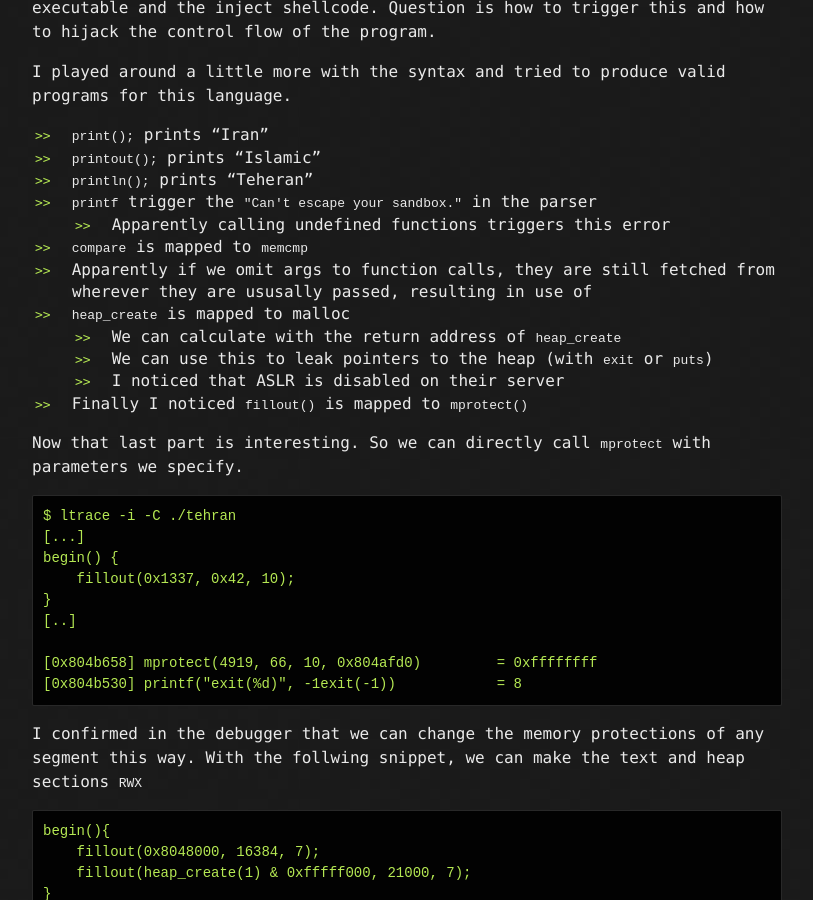
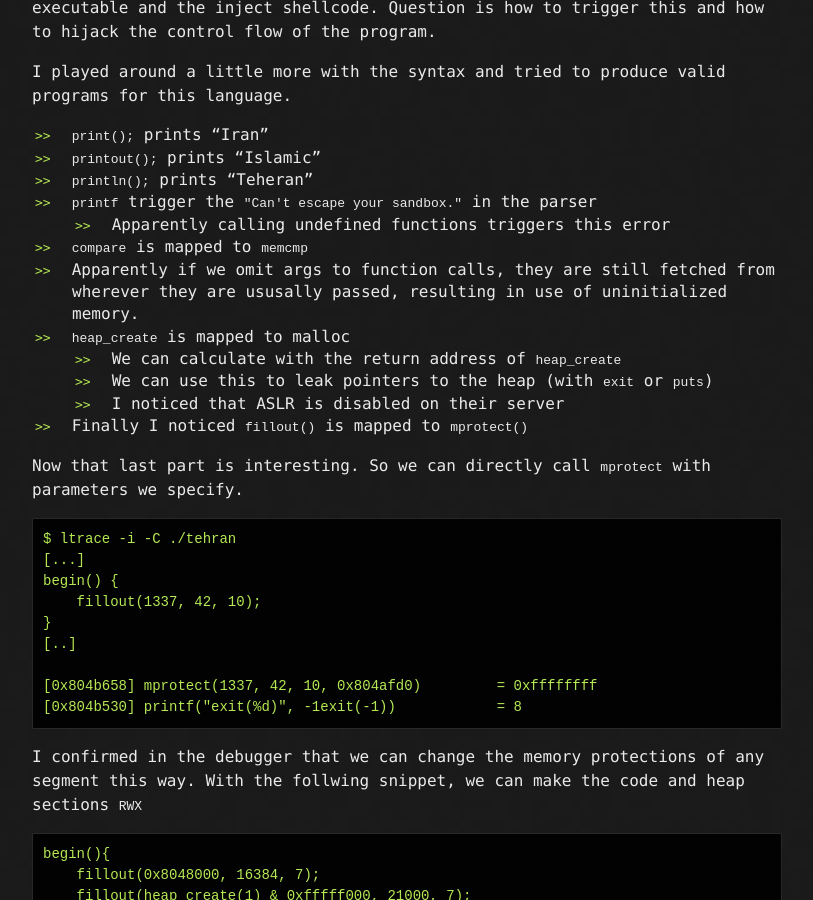
Before and after one commit to mtps3/Mtps3.github.io, a Jekyll site: the page built from _posts/2016-12-18-sharifctf7-tehran.md, in a window 1280 px wide and 900 px high, scrolled down 3818 px. Shown: the whole window, without its empty margins (233-1046 px from the left). Built offline with Jekyll 4.4.1, drawn with Linux system fonts in a browser that asks for light colours.

Commit message:
Update 2016-12-18-sharifctf7-tehran.md

````diff
--- a/_posts/2016-12-18-sharifctf7-tehran.md
+++ b/_posts/2016-12-18-sharifctf7-tehran.md
@@ -187,7 +187,7 @@ I played around a little more with the syntax and tried to produce valid program
   - Apparently calling undefined functions triggers this error
 - `compare` is mapped to `memcmp`
 - Apparently if we omit args to function calls, they are still fetched from
-  wherever they are ususally passed, resulting in use of
+  wherever they are ususally passed, resulting in use of uninitialized memory.
 - `heap_create` is mapped to malloc
   - We can calculate with the return address of `heap_create`
   - We can use this to leak pointers to the heap (with `exit` or `puts`)
@@ -201,16 +201,16 @@ parameters we specify.
 $ ltrace -i -C ./tehran
 [...]
 begin() {
-    fillout(0x1337, 0x42, 10);
+    fillout(1337, 42, 10);
 }
 [..]
 
-[0x804b658] mprotect(4919, 66, 10, 0x804afd0)         = 0xffffffff
+[0x804b658] mprotect(1337, 42, 10, 0x804afd0)         = 0xffffffff
 [0x804b530] printf("exit(%d)", -1exit(-1))            = 8
 ```
 
 I confirmed in the debugger that we can change the memory protections of any segment this way.
-With the follwing snippet, we can make the text and heap sections `RWX`
+With the follwing snippet, we can make the code and heap sections `RWX`
 
 ```
 begin(){
````
